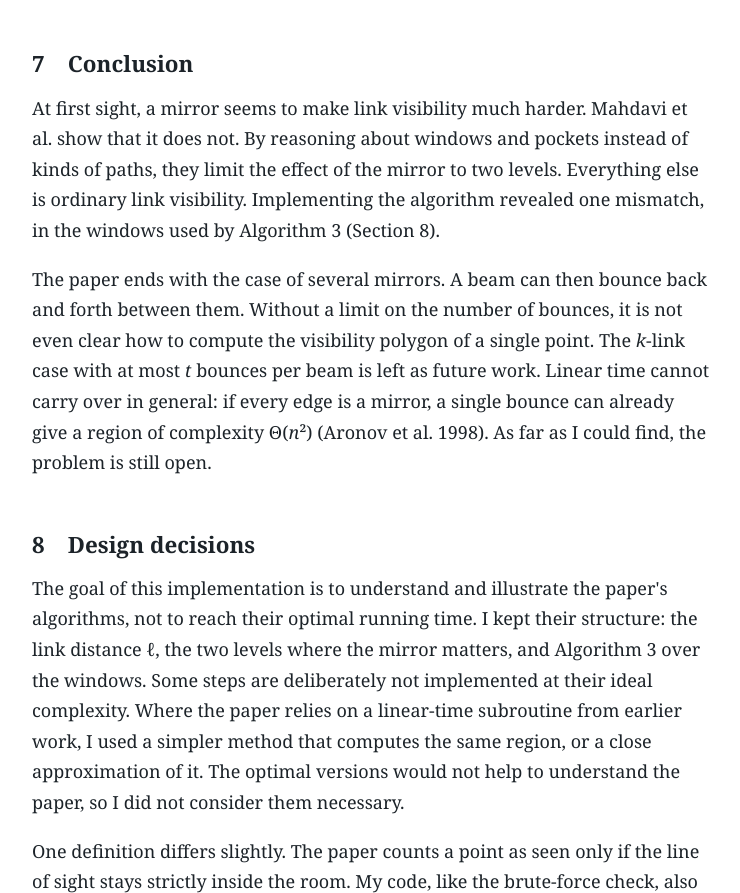
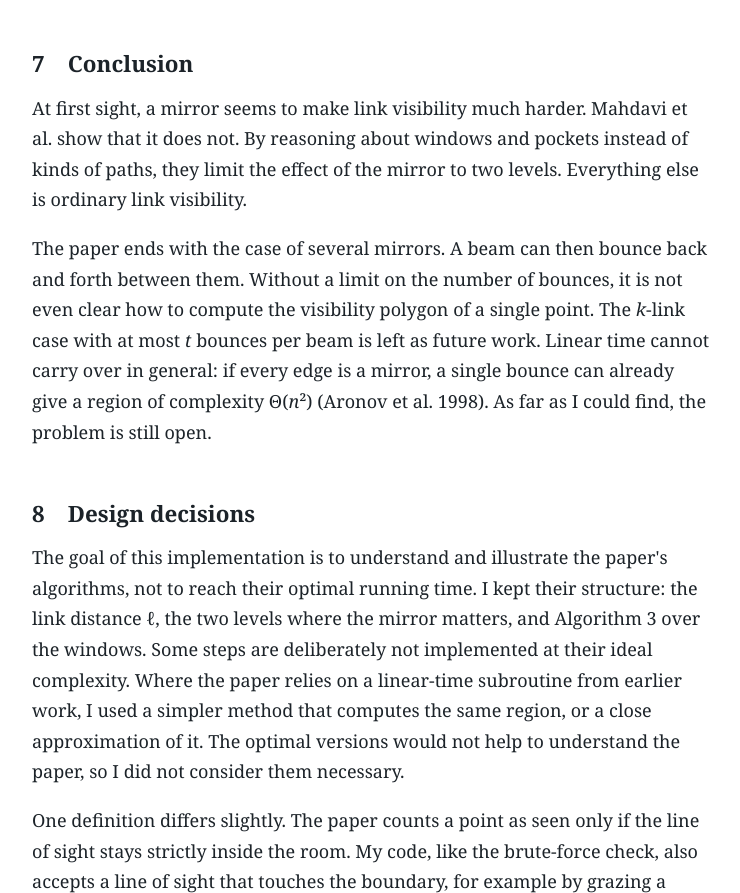
Before and after one commit to AmineKallachi/k-link-visibility-polygon, a website built with Vite: page index.html in a window 1280 px wide. Shown: the part 8016-8909 px from the top of the page, without its empty margins (268-1008 px from the left). Built offline with nearby package versions, Linux system fonts and the light colour scheme.

Commit message:
final final final fixes

```diff
--- a/index.html
+++ b/index.html
@@ -343,8 +343,7 @@
         <p>
           At first sight, a mirror seems to make link visibility much harder. Mahdavi et al. show that it does not.
           By reasoning about windows and pockets instead of kinds of paths, they limit the effect of the mirror to
-          two levels. Everything else is ordinary link visibility. Implementing the algorithm revealed one
-          mismatch, in the windows used by Algorithm 3 (Section 8).
+          two levels. Everything else is ordinary link visibility.
         </p>
         <p>
           The paper ends with the case of several mirrors. A beam can then bounce back and forth between them.
```
